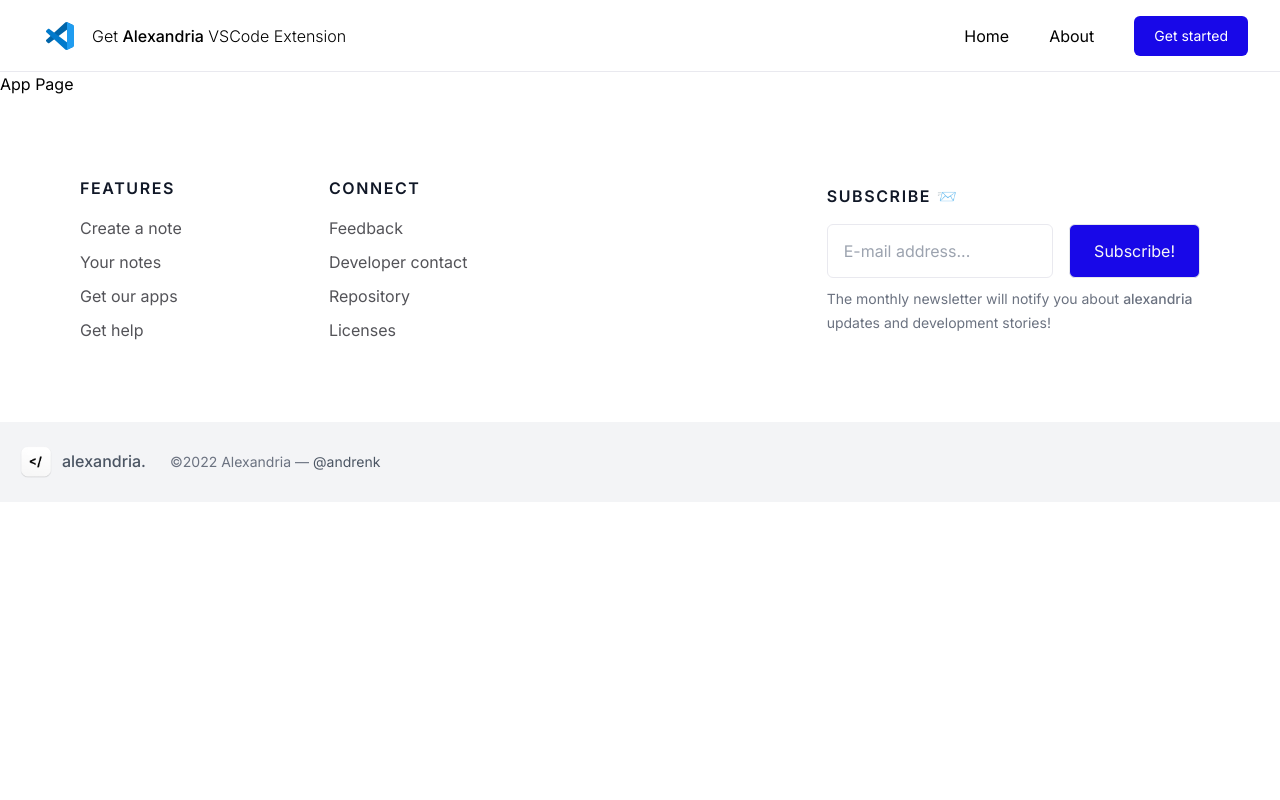
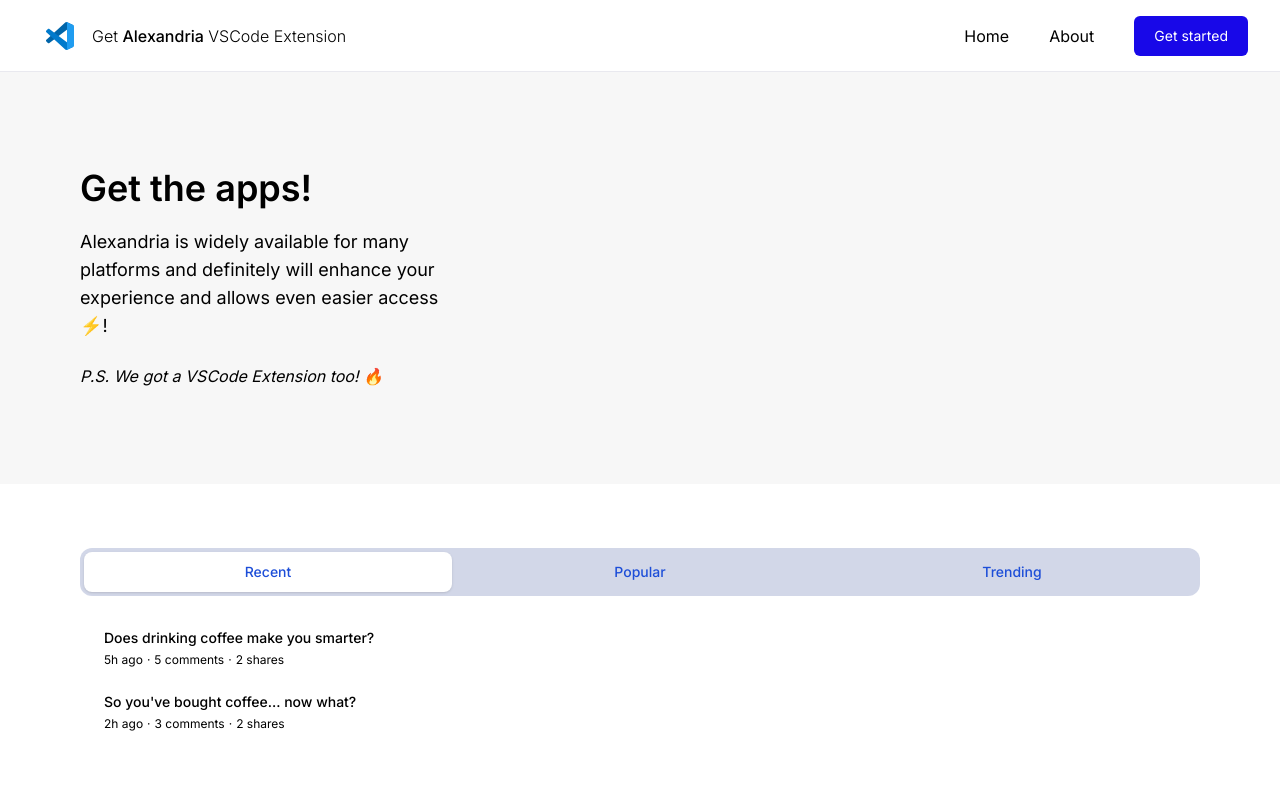
Before and after one commit to andre-nk/alexandria-frontend-react, a React (Create React App) app: page /app in a window 1280 px wide. Shown: the top 800 px of the page. Built offline with nearby package versions, Linux system fonts and the light colour scheme; no server answers; what tailwindcss-debug-screens would draw is missing.

Commit message:
:sparkles: App Page Setup, Not Logged In About Section

```diff
--- a/src/components/home/CTASection.js
+++ b/src/components/home/CTASection.js
@@ -4,7 +4,7 @@ export default function CTASection() {
   const navigate = useNavigate();
 
   return (
-    <div className="w-full px-20 flex flex-col justify-center items-center">
+    <div className="w-full px-20 mt-24 flex flex-col justify-center items-center">
       <div className="h-20 w-20">
         <img src="/logo.png" alt="logo" className="object-cover" />
       </div>
--- a/src/components/layout/Layout.js
+++ b/src/components/layout/Layout.js
@@ -1,4 +1,4 @@
-import { Fragment, useState } from "react";
+import { Fragment, useState, useRef } from "react";
 import { Routes, Route, useLocation } from "react-router-dom";
 
 import Navbar from "../navigation/NavBar";
@@ -20,6 +20,7 @@ import ProtectedRoute from "../router/ProtectedRoute";
 
 export default function Layout() {
   const [isDrawerOpen, setDrawerIsOpen] = useState(false);
+  const notLoggedInAboutSectionRef = useRef()
   const location = useLocation();
 
   return (
@@ -29,10 +30,11 @@ export default function Layout() {
         <Navbar
           isDynamic={location.pathname === "/" || location.pathname === "/app"}
           setIsOpen={setDrawerIsOpen}
+          aboutSectionRef={notLoggedInAboutSectionRef}
         />
       )}
       <Routes>
-        <Route path="/" element={<Home />} />
+        <Route path="/" element={<Home aboutSectionRef={notLoggedInAboutSectionRef} />} />
         <Route path="/auth/forgot" element={<ForgotPasswordPage />} />
         <Route path="/auth/login" element={<LoginPage />} />
         <Route path="/auth/register" element={<RegisterPage />} />
--- a/src/components/navigation/NavBar.js
+++ b/src/components/navigation/NavBar.js
@@ -10,10 +10,18 @@ import NavLink from "./NavLink";
 import AccountMenu from "./AccountMenu";
 import ActivityMenu from "./ActivityMenu";
 
-export default function Navbar({ isDynamic, setIsOpen }) {
+export default function Navbar({ isDynamic, setIsOpen, aboutSectionRef }) {
   const { user, authIsReady } = useAuthContext();
   const [currentAppCount, setCurrentAppCount] = useState(0);
   const navigate = useNavigate();
+
+  const scrollToBottom = () => {
+    if (aboutSectionRef.current !== null) {
+      aboutSectionRef.current.scrollIntoView({ behavior: "smooth" });
+    } else {
+      console.log("Ref is null:", aboutSectionRef);
+    }
+  };
 
   const appsList = [
     {
@@ -177,7 +185,9 @@ export default function Navbar({ isDynamic, setIsOpen }) {
           ) : (
             <div className="flex space-x-10 items-center">
               <NavLink pathname="/" title="Home" />
-              <NavLink pathname="/about" title="About" />
+              <button onClick={scrollToBottom}>
+                <p>About</p>
+              </button>
               <button
                 onClick={() => {
                   navigate("/auth/register");
--- a/src/pages/HomePage.js
+++ b/src/pages/HomePage.js
@@ -6,7 +6,7 @@ import SearchBar from "../components/home/SearchBar";
 import CTASection from "../components/home/CTASection";
 import AboutPoints from "../components/about/AboutPoints";
 
-export default function Home() {
+export default function Home({aboutSectionRef}) {
   const { user } = useAuthContext();
 
   return (
@@ -35,7 +35,7 @@ export default function Home() {
         </div>
       )}
       {!user && (
-        <div className="py-16 w-full bg-white">
+        <div className="py-16 w-full bg-white" ref={aboutSectionRef}>
           <AboutPoints />
           <CTASection />
         </div>
--- a/src/pages/app/AppPage.js
+++ b/src/pages/app/AppPage.js
@@ -1,7 +1,140 @@
+import { useState } from "react";
+import { Tab } from "@headlessui/react";
+
+function classNames(...classes) {
+  return classes.filter(Boolean).join(" ");
+}
+
 export default function AppPage() {
-    return (
+  let [categories] = useState({
+    Recent: [
+      {
+        id: 1,
+        title: "Does drinking coffee make you smarter?",
+        date: "5h ago",
+        commentCount: 5,
+        shareCount: 2,
+      },
+      {
+        id: 2,
+        title: "So you've bought coffee... now what?",
+        date: "2h ago",
+        commentCount: 3,
+        shareCount: 2,
+      },
+    ],
+    Popular: [
+      {
+        id: 1,
+        title: "Is tech making coffee better or worse?",
+        date: "Jan 7",
+        commentCount: 29,
+        shareCount: 16,
+      },
+      {
+        id: 2,
+        title: "The most innovative things happening in coffee",
+        date: "Mar 19",
+        commentCount: 24,
+        shareCount: 12,
+      },
+    ],
+    Trending: [
+      {
+        id: 1,
+        title: "Ask Me Anything: 10 answers to your questions about coffee",
+        date: "2d ago",
+        commentCount: 9,
+        shareCount: 5,
+      },
+      {
+        id: 2,
+        title: "The worst advice we've ever heard about coffee",
+        date: "4d ago",
+        commentCount: 1,
+        shareCount: 2,
+      },
+    ],
+  });
+
+  return (
+    <div>
+      <div className="w-full px-20 py-24 bg-primary-bg flex justify-between items-end">
+        <div className="w-4/12 flex flex-col space-y-5">
+          <h2 className="text-4xl font-semibold">Get the apps!</h2>
+          <div className="flex flex-col">
+            <p className="text-lg">
+              Alexandria is widely available for many platforms and definitely
+              will enhance your experience and allows even easier access ⚡️!
+            </p>
+            <br />
+            <i>P.S. We got a VSCode Extension too! 🔥</i>
+          </div>
+        </div>
+      </div>
+      <div className="w-full px-20 py-16">
         <div>
-            <p>App Page</p>
+          <Tab.Group>
+            <Tab.List className="flex p-1 space-x-1 bg-blue-900/20 rounded-xl">
+              {Object.keys(categories).map((category) => (
+                <Tab
+                  key={category}
+                  className={({ selected }) =>
+                    classNames(
+                      "w-full py-2.5 text-sm leading-5 font-medium text-blue-700 rounded-lg",
+                      "focus:outline-none focus:ring-2 ring-offset-2 ring-offset-blue-400 ring-white ring-opacity-60",
+                      selected
+                        ? "bg-white shadow"
+                        : "text-blue-100 hover:bg-white/[0.12] hover:text-white"
+                    )
+                  }
+                >
+                  {category}
+                </Tab>
+              ))}
+            </Tab.List>
+            <Tab.Panels className="mt-2">
+              {Object.values(categories).map((posts, idx) => (
+                <Tab.Panel
+                  key={idx}
+                  className={classNames(
+                    "bg-white rounded-xl p-3",
+                    "focus:outline-none focus:ring-2 ring-offset-2 ring-offset-blue-400 ring-white ring-opacity-60"
+                  )}
+                >
+                  <ul>
+                    {posts.map((post) => (
+                      <li
+                        key={post.id}
+                        className="relative p-3 rounded-md hover:bg-coolGray-100"
+                      >
+                        <h3 className="text-sm font-medium leading-5">
+                          {post.title}
+                        </h3>
+
+                        <ul className="flex mt-1 space-x-1 text-xs font-normal leading-4 text-coolGray-500">
+                          <li>{post.date}</li>
+                          <li>&middot;</li>
+                          <li>{post.commentCount} comments</li>
+                          <li>&middot;</li>
+                          <li>{post.shareCount} shares</li>
+                        </ul>
+
+                        <p
+                          className={classNames(
+                            "absolute inset-0 rounded-md",
+                            "focus:z-10 focus:outline-none focus:ring-2 ring-blue-400"
+                          )}
+                        />
+                      </li>
+                    ))}
+                  </ul>
+                </Tab.Panel>
+              ))}
+            </Tab.Panels>
+          </Tab.Group>
         </div>
-    )
+      </div>
+    </div>
+  );
 }
```
